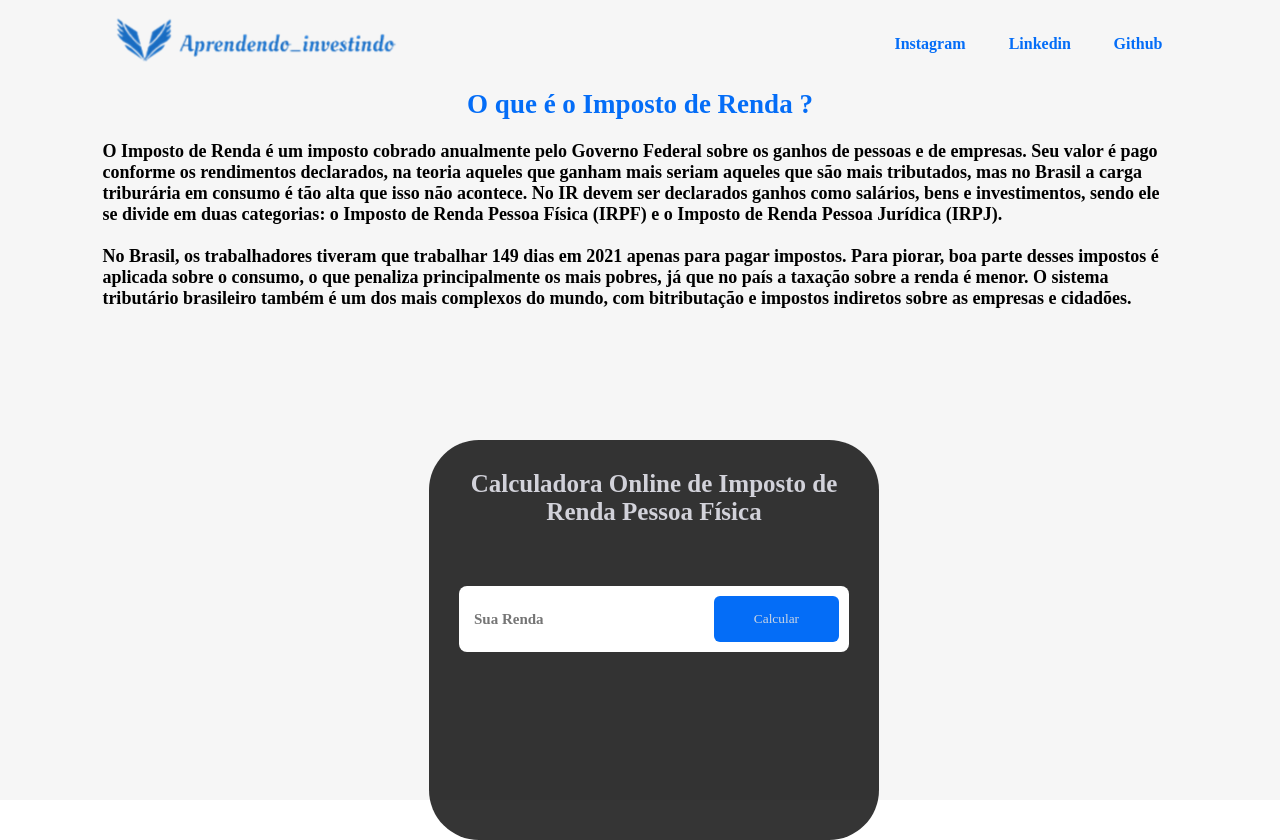
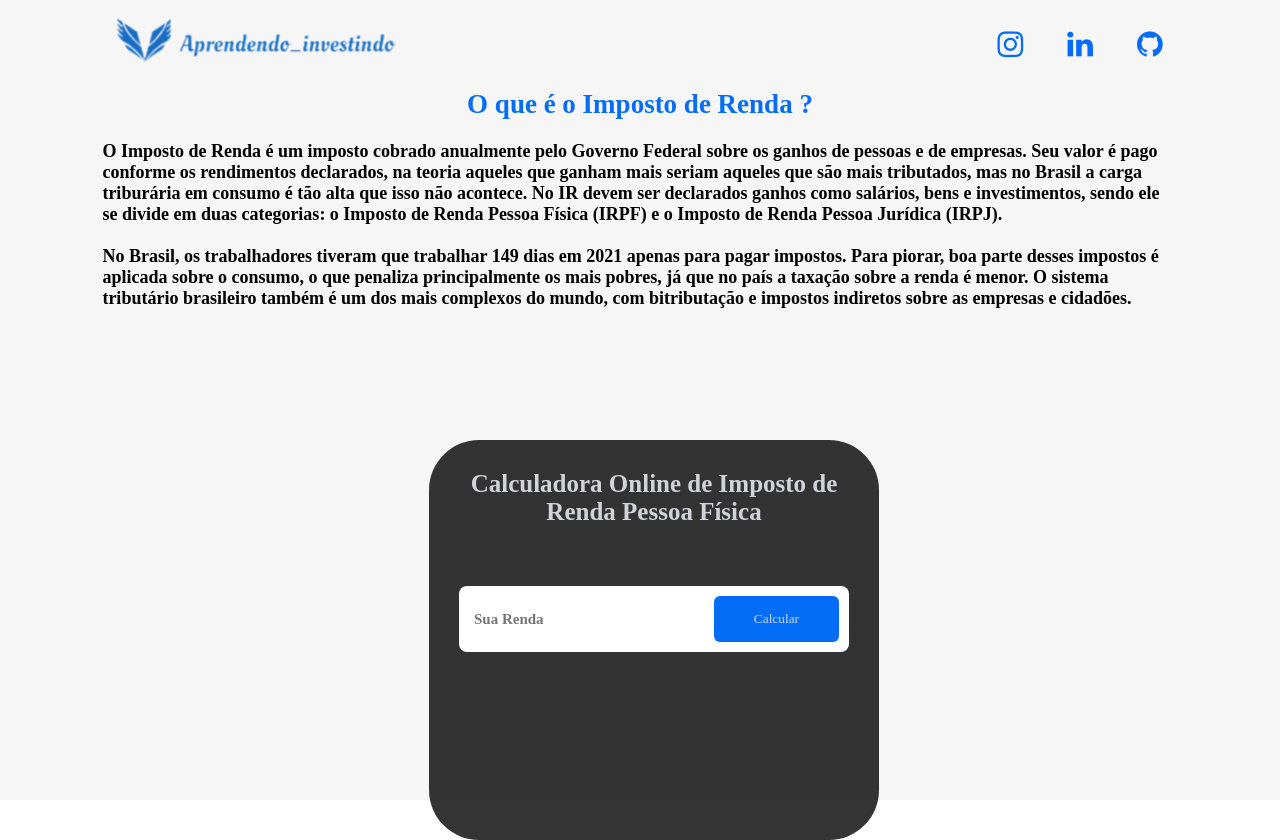
Before and after one commit to Hugox96/Estudo-B-sico-Javascript, a plain HTML site: page Exercicios/Condicionais(If-Else)/IR Code/header.html in a window 1280 px wide. Drawn offline with Linux system fonts and the light colour scheme.

Commit message:
Adicinando icones das redes sociais

```diff
--- a/Exercicios/Condicionais(If-Else)/IR Code/header.html
+++ b/Exercicios/Condicionais(If-Else)/IR Code/header.html
@@ -1,7 +1,8 @@
 <html>
 <head>
      <title> Calculadora de Imposto de Renda </title>
-     <link href="style.css" rel="stylesheet" type="text/css" >
+     <!-- <link href="style.css" rel="stylesheet" type="text/css" > -->
+     <link rel='stylesheet' href='https://cdnjs.cloudflare.com/ajax/libs/font-awesome/4.7.0/css/font-awesome.css'><link rel="stylesheet" href="./style.css">
 </head>
 <body>
 
@@ -9,9 +10,9 @@
      <nav>
         <img src="logo1.png" class="logo">
         <ul class="nav-links">
-             <li><a href=""> Instagram </a> </li>
-             <li><a href=""> Linkedin</a> </li>
-             <li> <a href=""> Github <a></li>
+             <li><a  href="https://www.instagram.com/aprendendo_investindo21/"> <i class = "fa fa-instagram"></i> </a> </li>
+             <li><a  href=""> <i class = "fa fa-linkedin"></i> </a> </li>
+             <li> <a href=""> <i class = "fa fa-github"></i> <a></li>
         </ul>
      </nav>
 
@@ -46,6 +47,8 @@
 
                let salario = parseFloat(document.getElementById("renda").value)
                let imposto = document.getElementById("imposto")
+
+
 
                if (salario < 1903) {
                 imposto.innerHTML =  `<p> É isento de imposto de renda <p>`
--- a/Exercicios/Condicionais(If-Else)/IR Code/style.css
+++ b/Exercicios/Condicionais(If-Else)/IR Code/style.css
@@ -33,28 +33,39 @@ nav{
     margin:  0 20px;
 }
 
-.nav-links li a{
-    text-decoration: none;
-    font-weight: bolder;
+.nav-links li .fa {
     color: rgb(4, 109, 247);
-    margin-left: 10%;
-    padding: 5px 0;
+    font-size: 30px;
+    line-height: 50px;
+    transition: .5s;
+    bottom: auto;
 }
 
-.nav-links li a::after{
-    content: '';
-    background: red;
-    width: 0;
-    height: 10px;
-    position: absolute;
-    bottom: 10;
-    left: 0;
-    transition: width 0.5s;
+.nav-links li a{
+
+    text-align: center;
+    font-size: 20px;
+    /* color: rgb(4, 109, 247); */
+    margin-left: 20%;
+    /* position: relative;
+    display: block;
+    width: 50px;
+    height: 50px;
+    border-radius: 50%; */
+    /* background-color: rgb(228, 207, 207); */
+
 }
 
-.nav-links li a:hover a::after{
-   width: 100%;
+.nav-links li .fa:hover{
+     color:black;
 }
+
+/* .nav-links li a:hover {
+    transform: rotate(0deg) skew(0deg) translate(0, -10px);
+}
+.nav-links:nth-child(1) a:hover {
+    background-color: #061f57;
+} */
 
 .texto{
     font-size: large;
```
